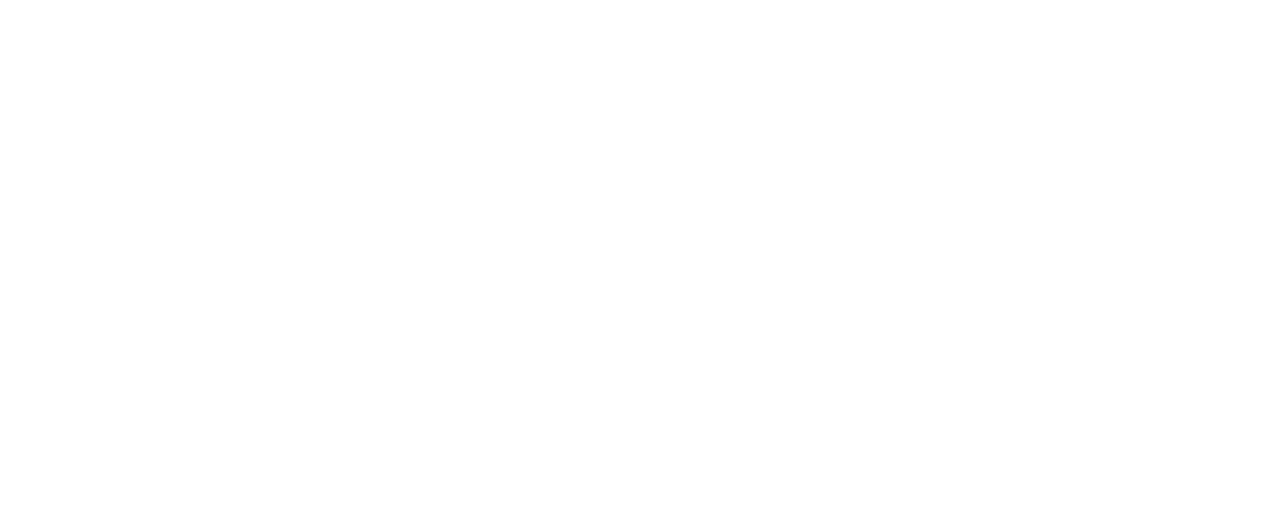
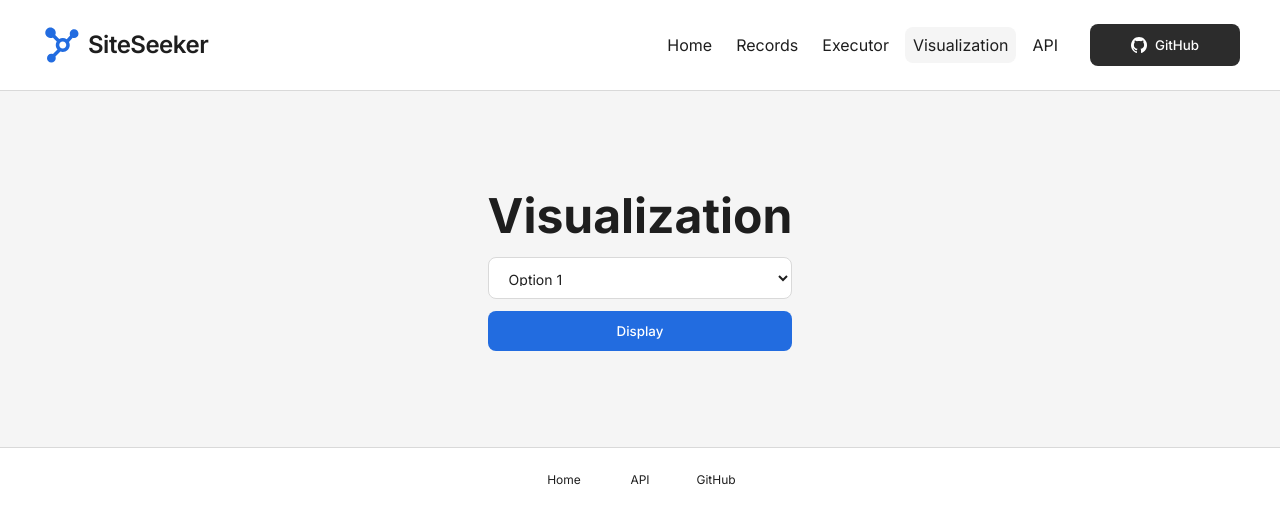
Before and after one commit to MiraZzle/site-seeker, a SvelteKit app in the folder frontend/: page /web/visualization in a window 1280 px wide. Shown: the top 524 px of the page. Built offline with nearby package versions, Linux system fonts and the light colour scheme.

Commit message:
feat: graph dummy page

```diff
--- a/frontend/src/components/elements/ExecutionCard.svelte
+++ b/frontend/src/components/elements/ExecutionCard.svelte
@@ -52,6 +52,8 @@
         display: flex;
         flex-direction: row;
         gap: 8px;
+        width: 100%;
+        justify-content: space-around;
 
         &-item {
             display: flex;
--- a/frontend/src/routes/web/records/+page.svelte
+++ b/frontend/src/routes/web/records/+page.svelte
@@ -22,7 +22,7 @@
     let recordId = 1;
     let currentPage: number = 1;
     const dummyRecords : any[] = [
-        1,2,3,4,5,6,7,8,9
+        1,2,3,4,5,6,7,8,9, 10, 11, 12, 13, 14, 15, 16, 17, 18, 19, 20, 21, 22, 23, 24, 25, 26, 27, 28, 29, 30, 31, 32
     ]
 
     let createModalVisible = false;
--- a/frontend/src/routes/web/visualization/+page.svelte
+++ b/frontend/src/routes/web/visualization/+page.svelte
@@ -0,0 +1,47 @@
+<script lang="ts">
+    import Navbar from "$components/web/Navbar.svelte";
+    import Footer from "$components/web/Footer.svelte";
+    import Header from "$components/elements/typography/Header.svelte";
+    import SelectInput from "$components/utils/SelectInput.svelte";
+    import Button from "$components/elements/typography/Button.svelte";
+    import Card from "$components/utils/Card.svelte";
+    import Toggle from "$components/utils/Toggle.svelte";
+
+    let dummyOptions = ["Option 1", "Option 2", "Option 3"];
+
+    let liveMode : boolean = false;
+    let domainMode : boolean = false;
+</script>
+
+
+<Navbar activePage="Visualization"/>
+<div class="visualization-i-container">
+    <div class="visualization-i-info">
+        <Header type={3}> Visualization </Header>
+        <SelectInput options={dummyOptions} value="Option 1" />
+        <Button type="primary" width="full"> Display </Button>
+    </div>
+</div>
+<Footer />
+
+<style lang="scss">
+    @import "../../../styles/variables.scss";
+    .visualization {
+        &-i {
+            &-container {
+                display: flex;
+                flex-direction: column;
+                align-items: center;
+                justify-content: center;
+                padding: 96px 0;
+                background-color: $c-gray-bg;
+            }
+
+            &-info {
+                display: flex;
+                gap: 12px;
+                flex-direction: column;
+            }
+        }
+    }
+</style>
```
Also changed, not shown: frontend/src/components/elements/PaginationBar.svelte (+14 -6 lines).
